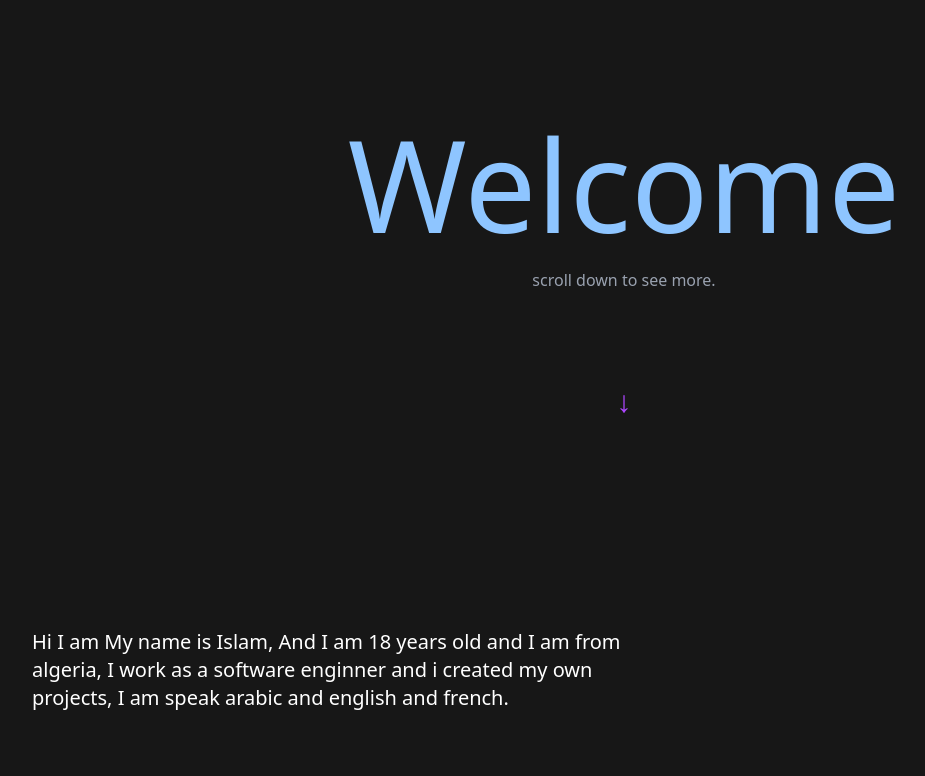
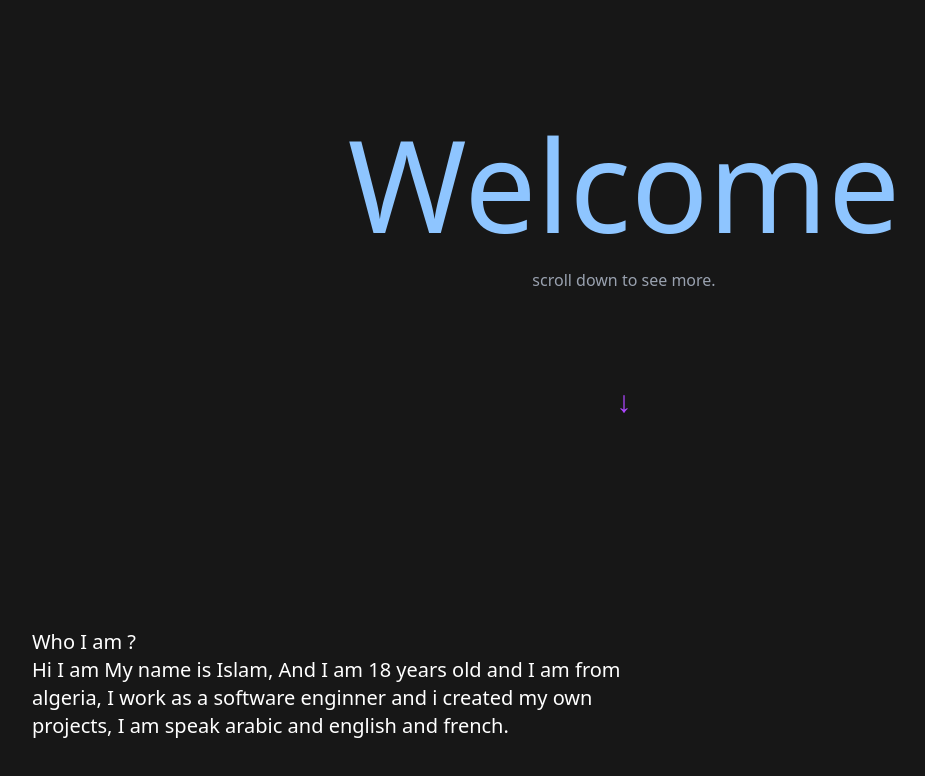
Before and after one commit to Islam0s/myportfolio, a SvelteKit app: page / in a window 1280 px wide. Shown: the top 776 px of the page, without its empty margins (16-941 px from the left). Built offline with nearby package versions, Linux system fonts and the light colour scheme.

Commit message:
i just added some info about me.

```diff
--- a/src/routes/+page.svelte
+++ b/src/routes/+page.svelte
@@ -2,7 +2,6 @@
   import About from './componentes/about.svelte';
   import Welcome from './componentes/Welcome.svelte';
 </script>
-
 <div>
 
   <Welcome/>
--- a/src/routes/componentes/Techstack.svelte
+++ b/src/routes/componentes/Techstack.svelte
@@ -0,0 +1 @@
+kdkfdjfj
--- a/src/routes/componentes/about.svelte
+++ b/src/routes/componentes/about.svelte
@@ -1,4 +1,5 @@
 <div class="text-white mt-50 mr-150 text-xl pl-12">
+  <h1>Who I am ?</h1>
   <p>Hi I am My name is Islam, And I am 18 years old and I am from algeria, I work as a software enginner and i created my own projects, I am speak arabic and english and french.</p>
 
 </div>
```
Also changed, not shown: 1 other file (tests, documents, lock files or other folders).
